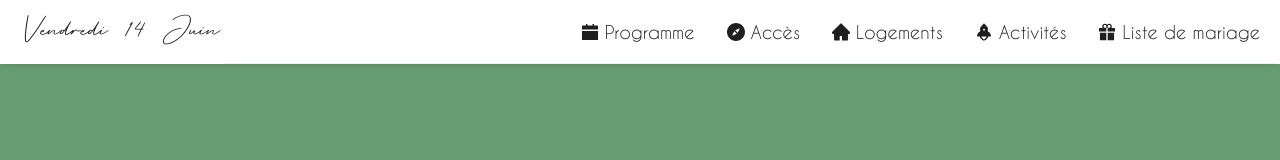
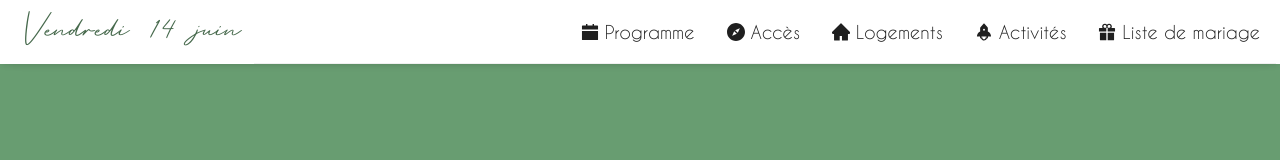
Before and after one commit to GregdTd/gregdtd.github.io, a React (Vite) app: page / in a window 1280 px wide. Shown: the top 160 px of the page. Built offline with nearby package versions, Linux system fonts and the light colour scheme.

Commit message:
Update navbar

```diff
--- a/src/components/NavigationBar.tsx
+++ b/src/components/NavigationBar.tsx
@@ -8,7 +8,7 @@ import styled from 'styled-components'
 import { Colors } from '../styles/Color'
 import { Menu } from './Menu'
 
-const TITLE = 'Vendredi 14 Juin'
+const TITLE = 'Vendredi 14 juin'
 
 export const NavigationBar = () => {
     const [open, setOpen] = useState(false)
@@ -40,7 +40,9 @@ export const NavigationBar = () => {
     )
 }
 
+const TITLE_WIDTH = 230
 const Header = styled(BaseHeader)`
+    color: ${Colors.dark_green};
     padding-bottom: 1px;
     border-bottom: solid 1px #e8e8e8;
     background-color: ${Colors.white};
@@ -59,13 +61,14 @@ const Header = styled(BaseHeader)`
 
 const Title = styled.div`
     font-family: 'retro-signature';
-    font-size: 40px;
-    width: 200px;
+    font-size: 50px;
+    width: ${TITLE_WIDTH}px;
     float: left;
+    cursor: pointer;
 `
 
 const NavBarMenu = styled.div`
-    width: calc(100% - 200px);
+    width: calc(100% - ${TITLE_WIDTH}px);
     float: left;
 `
 
```
